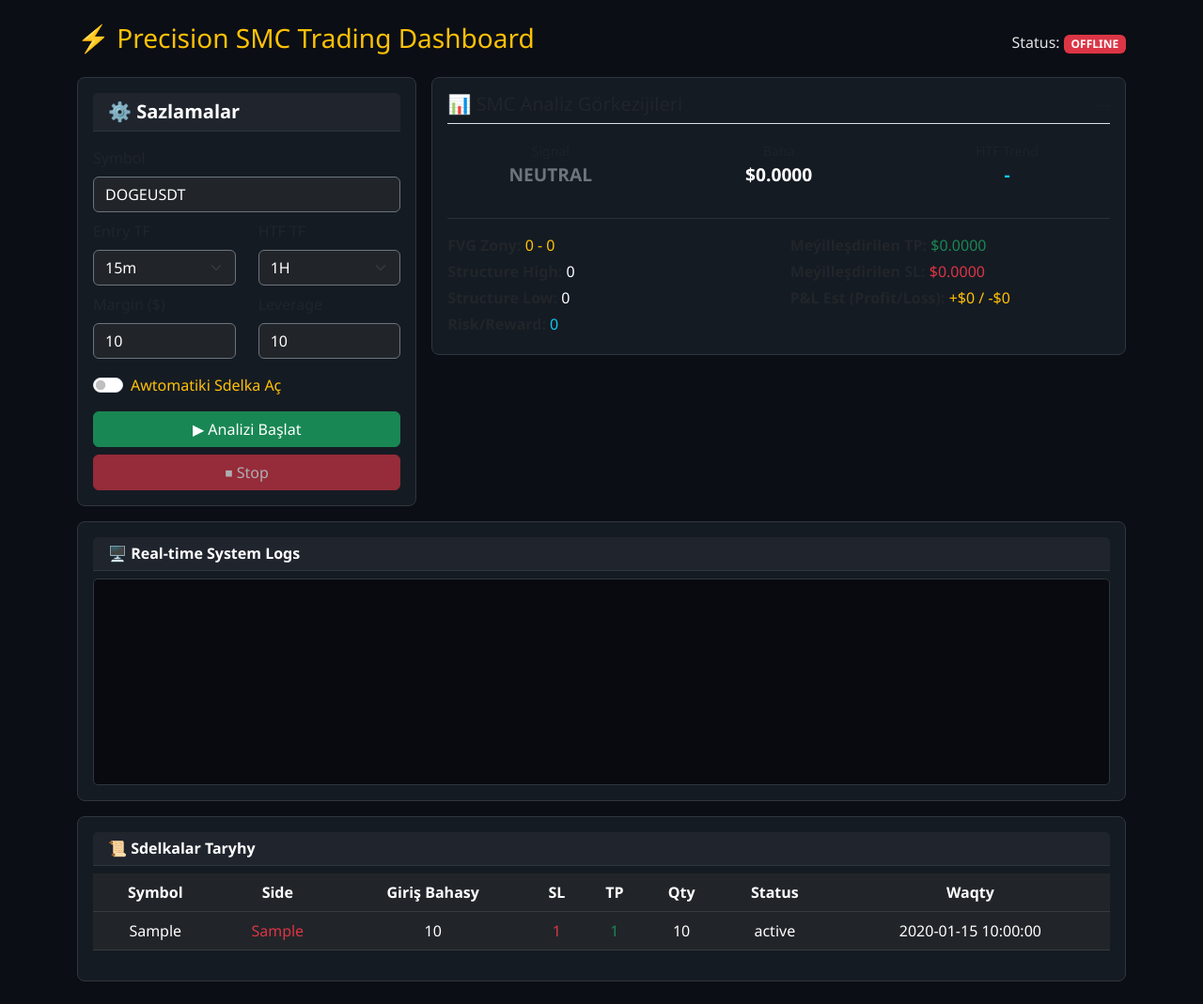
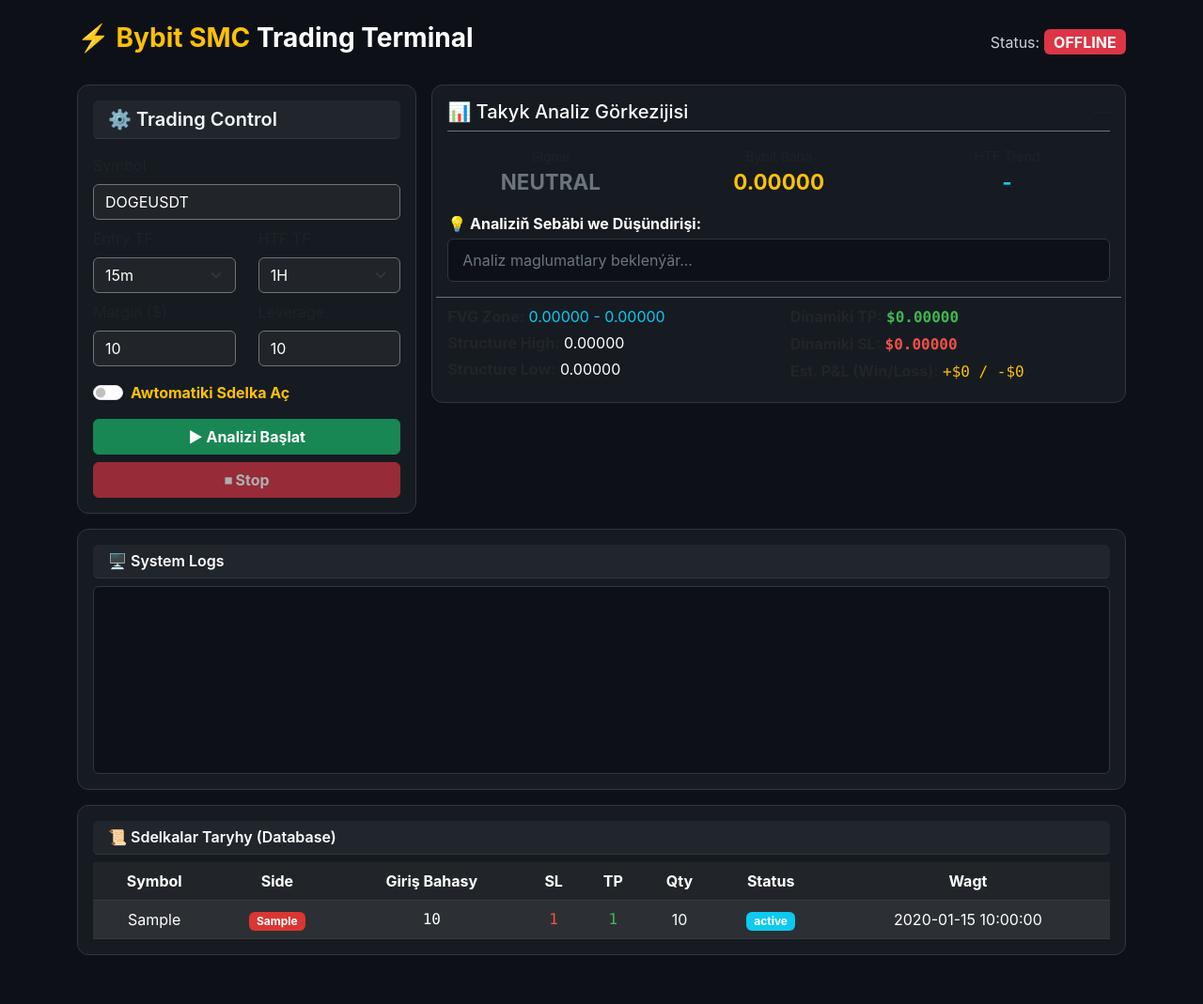
Before and after one commit to rahym2111/Raho_trader, a Flask app: page / in a window 1280 px wide. Shown: the whole page at 94% size. After the commit the page ends 1017 px from the top, so only its background shows below. Run offline with Flask 3, Linux system fonts and the light colour scheme; tables that the repository leaves empty hold one stand-in row (values such as "Sample post"); data that the repository does not hold is empty.

Commit message:
Taze port gosuldy ikisinede hem bar bet

```diff
--- a/app.py
+++ b/app.py
@@ -107,13 +107,13 @@
         info = res["result"]["list"][0]
         qty_step = float(info["lotSizeFilter"]["qtyStep"])
         min_qty = float(info["lotSizeFilter"]["minOrderQty"])
-        price_tick = float(info["priceFilter"]["tickSize"])
+        price_tick = str(info["priceFilter"]["tickSize"])
 
         qty_precision = len(str(qty_step).split(".")[1].rstrip("0")) if "." in str(qty_step) else 0
-        price_precision = len(str(price_tick).split(".")[1].rstrip("0")) if "." in str(price_tick) else 2
+        price_precision = len(price_tick.split(".")[1]) if "." in price_tick else 4
 
         return qty_step, min_qty, qty_precision, price_precision
-    return 1.0, 10.0, 0, 4
+    return 1.0, 10.0, 0, 5
 
 def fetch_klines(symbol, interval, limit=100):
     tf_map = {"5m": "5", "15m": "15", "30m": "30", "1H": "60", "4H": "240", "1D": "D"}
@@ -135,81 +135,102 @@
         return df
     return None
 
-def advanced_smc_analysis(df_entry, df_htf, margin, leverage, price_prec):
+def precision_smc_analysis(df_entry, df_htf, margin, leverage, price_prec):
     curr_price = df_entry['close'].iloc[-1]
 
-    # 1. HTF Trend - EMA 50/200 Cross & Structure
+    # 1. HTF EMA Trends
     df_htf['ema50'] = df_htf['close'].ewm(span=50, adjust=False).mean()
     df_htf['ema200'] = df_htf['close'].ewm(span=200, adjust=False).mean()
 
-    htf_ema50 = df_htf['ema50'].iloc[-1]
-    htf_ema200 = df_htf['ema200'].iloc[-1]
+    ema50 = df_htf['ema50'].iloc[-1]
+    ema200 = df_htf['ema200'].iloc[-1]
 
-    if curr_price > htf_ema200 and htf_ema50 > htf_ema200:
+    if curr_price > ema200 and ema50 > ema200:
         htf_trend = "BULLISH"
-    elif curr_price < htf_ema200 and htf_ema50 < htf_ema200:
+    elif curr_price < ema200 and ema50 < ema200:
         htf_trend = "BEARISH"
     else:
-        htf_trend = "SIDEWAYS / NEUTRAL"
+        htf_trend = "SIDEWAYS"
 
-    # 2. Fair Value Gap (FVG) Barlagy
+    # 2. Fair Value Gap (FVG)
     fvg_type = "ÝOK"
-    fvg_zone = [0, 0]
+    fvg_zone = [0.0, 0.0]
 
-    for i in range(len(df_entry) - 2, max(2, len(df_entry) - 12), -1):
-        # Bullish FVG
+    for i in range(len(df_entry) - 2, max(2, len(df_entry) - 15), -1):
         if df_entry['low'].iloc[i] > df_entry['high'].iloc[i-2]:
             fvg_type = "BULLISH"
-            fvg_zone = [round(df_entry['high'].iloc[i-2], price_prec), round(df_entry['low'].iloc[i], price_prec)]
+            fvg_zone = [df_entry['high'].iloc[i-2], df_entry['low'].iloc[i]]
             break
-        # Bearish FVG
         elif df_entry['high'].iloc[i] < df_entry['low'].iloc[i-2]:
             fvg_type = "BEARISH"
-            fvg_zone = [round(df_entry['high'].iloc[i], price_prec), round(df_entry['low'].iloc[i-2], price_prec)]
+            fvg_zone = [df_entry['high'].iloc[i], df_entry['low'].iloc[i-2]]
             break
 
-    # 3. Market Structure High & Lows (SL/TP kesgitlemek üçin)
-    recent_low = df_entry['low'].iloc[-15:].min()
-    recent_high = df_entry['high'].iloc[-15:].max()
+    # 3. Structure Points
+    recent_low = df_entry['low'].iloc[-20:].min()
+    recent_high = df_entry['high'].iloc[-20:].max()
 
-    # 4. Signal & Precision SL/TP Logic
+    # 4. Reason Analysis & Signal Logic
     signal = "NEUTRAL"
+    reasons = []
+
+    if htf_trend == "BULLISH":
+        reasons.append("1. Ulwarak Timeframe (HTF) trend ýokary diýip görkezýär.")
+    elif htf_trend == "BEARISH":
+        reasons.append("1. Ulwarak Timeframe (HTF) trend aşak diýip görkezýär.")
+    else:
+        reasons.append("1. Bazar häzirki wagtda flat (sideways) ýagdaýda.")
+
+    if fvg_type == "BULLISH":
+        reasons.append("2. Giriş timeframe-de Bullish Fair Value Gap (FVG) tapyldy.")
+    elif fvg_type == "BEARISH":
+        reasons.append("2. Giriş timeframe-de Bearish Fair Value Gap (FVG) tapyldy.")
+    else:
+        reasons.append("2. Häzirki wagtda aýdyň FVG zony ýok.")
+
     sl_price = 0.0
     tp_price = 0.0
 
     if htf_trend == "BULLISH" and fvg_type == "BULLISH":
         signal = "BUY"
-        # SL structure low-dan salgylanyp az-kem aralyk goýulýar
-        sl_price = round(recent_low * 0.998, price_prec)
+        reasons.append("3. NETIJE: Trend we FVG bir wagtda BULLISH -> LONG girmek maslahat berilýär.")
+
+        # Dinamiki SL (Structure Low-dan 0.15% pesde)
+        sl_price = round(recent_low * 0.9985, price_prec)
         risk = curr_price - sl_price
-        # Minimum 1:2 Risk/Reward
-        tp_price = round(curr_price + (risk * 2.2), price_prec)
+        # Dinamiki TP (1 : 2.5 R:R gatnaşygy bar)
+        tp_price = round(curr_price + (risk * 2.5), price_prec)
 
     elif htf_trend == "BEARISH" and fvg_type == "BEARISH":
         signal = "SELL"
-        # SL structure high-dan salgylanyp goýulýar
-        sl_price = round(recent_high * 1.002, price_prec)
+        reasons.append("3. NETIJE: Trend we FVG bir wagtda BEARISH -> SHORT girmek maslahat berilýär.")
+
+        # Dinamiki SL (Structure High-dan 0.15% ýokarda)
+        sl_price = round(recent_high * 1.0015, price_prec)
         risk = sl_price - curr_price
-        tp_price = round(curr_price - (risk * 2.2), price_prec)
+        tp_price = round(curr_price - (risk * 2.5), price_prec)
 
-    # Risk-Reward Calculators
-    rr_ratio = "1:2.2" if signal != "NEUTRAL" else "0"
+    else:
+        reasons.append("3. NETIJE: Şartlar doly gabat gelmeýär, GARAŞMALY.")
+
+    # Format Strings
+    fmt = f"{{:.{price_prec}f}}"
     pos_size = (margin * leverage) / curr_price if curr_price > 0 else 0
-
     p_profit = abs(tp_price - curr_price) * pos_size if signal != "NEUTRAL" else 0
     p_loss = abs(curr_price - sl_price) * pos_size if signal != "NEUTRAL" else 0
 
     return {
         "signal": signal,
         "htf_trend": htf_trend,
-        "curr_price": round(curr_price, price_prec),
+        "curr_price": fmt.format(curr_price),
         "fvg_type": fvg_type,
-        "fvg_zone": fvg_zone,
-        "recent_high": round(recent_high, price_prec),
-        "recent_low": round(recent_low, price_prec),
-        "sl": sl_price,
-        "tp": tp_price,
-        "rr_ratio": rr_ratio,
+        "fvg_zone": [fmt.format(fvg_zone[0]), fmt.format(fvg_zone[1])],
+        "recent_high": fmt.format(recent_high),
+        "recent_low": fmt.format(recent_low),
+        "sl": fmt.format(sl_price),
+        "tp": fmt.format(tp_price),
+        "reasons": reasons,
+        "rr_ratio": "1 : 2.5",
         "est_profit": f"+${round(p_profit, 2)}",
         "est_loss": f"-${round(p_loss, 2)}",
         "timestamp": time.strftime("%H:%M:%S")
@@ -224,7 +245,7 @@
     })
 
     qty_step, min_qty, qty_prec, price_prec = get_symbol_info(symbol)
-    raw_qty = (margin * leverage) / price
+    raw_qty = (margin * leverage) / float(price)
 
     qty = round(raw_qty - (raw_qty % qty_step), qty_prec) if qty_prec > 0 else int(raw_qty)
     if qty < min_qty:
@@ -271,10 +292,10 @@
                 df_htf = fetch_klines(symbol, htf_tf)
 
                 if df_entry is not None and df_htf is not None:
-                    res = advanced_smc_analysis(df_entry, df_htf, bot_state["margin"], bot_state["leverage"], price_prec)
+                    res = precision_smc_analysis(df_entry, df_htf, bot_state["margin"], bot_state["leverage"], price_prec)
                     bot_state["last_analysis"] = res
 
-                    log_event(f"[{symbol}] Baha: {res['curr_price']} | Trend: {res['htf_trend']} | Signal: {res['signal']}")
+                    log_event(f"[{symbol}] Baha: {res['curr_price']} | Signal: {res['signal']}")
 
                     if bot_state["auto_trade"] and res["signal"] in ["BUY", "SELL"]:
                         if last_trade_signal != res["signal"]:
@@ -283,7 +304,7 @@
                                 symbol, side, bot_state["margin"], bot_state["leverage"],
                                 res["curr_price"], res["sl"], res["tp"]
                             )
-                            log_event(f"EXECUTION: {msg}")
+                            log_event(f"AUTO-ORDER: {msg}")
                             if success:
                                 last_trade_signal = res["signal"]
             except Exception as e:
--- a/templates/index.html
+++ b/templates/index.html
@@ -3,41 +3,46 @@
 <head>
     <meta charset="UTF-8">
     <meta name="viewport" content="width=device-width, initial-scale=1.0">
-    <title>Takyk SMC Real-Time Bot</title>
+    <title>SMC Precision Professional Terminal</title>
     <link href="https://cdn.jsdelivr.net/npm/bootstrap@5.3.0/dist/css/bootstrap.min.css" rel="stylesheet">
     <style>
-        body { background-color: #0b0e14; color: #e1e4e8; font-family: 'Segoe UI', sans-serif; }
-        .card { background-color: #151b23; border: 1px solid #30363d; border-radius: 8px; }
-        .card-header { background-color: #1f242d; border-bottom: 1px solid #30363d; font-weight: bold; }
-        .val-box { font-size: 1.2rem; font-weight: bold; }
-        #log-container { background-color: #080a0f; height: 220px; overflow-y: auto; font-family: monospace; font-size: 0.82rem; padding: 10px; border-radius: 5px; color: #7ee787; border: 1px solid #30363d; }
+        body { background-color: #0d1117; color: #c9d1d9; font-family: 'Inter', sans-serif; }
+        .card { background-color: #161b22; border: 1px solid #30363d; border-radius: 12px; }
+        .card-header { background-color: #21262d; border-bottom: 1px solid #30363d; font-weight: 600; color: #f0f6fc; }
+        .val-large { font-size: 1.4rem; font-weight: bold; }
+        .text-buy { color: #3fb950 !important; }
+        .text-sell { color: #f85149 !important; }
+        .bg-buy { background-color: #238636 !important; color: white; }
+        .bg-sell { background-color: #da3633 !important; color: white; }
+        #log-box { background-color: #0d1117; height: 200px; overflow-y: auto; font-family: 'Courier New', monospace; font-size: 0.85rem; padding: 10px; border-radius: 6px; color: #58a6ff; border: 1px solid #30363d; }
+        .reason-list { background-color: #0d1117; padding: 10px 15px; border-radius: 6px; border: 1px solid #30363d; }
     </style>
 </head>
 <body class="py-4">
     <div class="container">
-        <div class="d-flex justify-content-between align-items-center mb-3">
-            <h3 class="text-warning">⚡ Precision SMC Trading Dashboard</h3>
-            <div>Status: <span id="bot-status" class="badge bg-danger">OFFLINE</span></div>
+        <div class="d-flex justify-content-between align-items-center mb-4">
+            <h3 class="fw-bold text-white"><span class="text-warning">⚡ Bybit SMC</span> Trading Terminal</h3>
+            <div>Status: <span id="bot-status" class="badge bg-danger fs-6">OFFLINE</span></div>
         </div>
 
         <div class="row g-3">
             <div class="col-md-4">
                 <div class="card p-3">
-                    <h5 class="card-header text-white mb-3">⚙️ Sazlamalar</h5>
+                    <h5 class="card-header rounded mb-3">⚙️ Trading Control</h5>
                     <div class="mb-2">
-                        <label class="form-label">Symbol</label>
+                        <label class="form-label text-muted">Symbol</label>
                         <input type="text" id="symbol" class="form-control bg-dark text-white border-secondary" value="DOGEUSDT">
                     </div>
                     <div class="row mb-2">
                         <div class="col">
-                            <label class="form-label">Entry TF</label>
+                            <label class="form-label text-muted">Entry TF</label>
                             <select id="entry_tf" class="form-select bg-dark text-white border-secondary">
                                 <option value="5m">5m</option>
                                 <option value="15m" selected>15m</option>
                             </select>
                         </div>
                         <div class="col">
-                            <label class="form-label">HTF TF</label>
+                            <label class="form-label text-muted">HTF TF</label>
                             <select id="htf_tf" class="form-select bg-dark text-white border-secondary">
                                 <option value="1H" selected>1H</option>
                                 <option value="4H">4H</option>
@@ -46,55 +51,62 @@
                     </div>
                     <div class="row mb-3">
                         <div class="col">
-                            <label class="form-label">Margin ($)</label>
+                            <label class="form-label text-muted">Margin ($)</label>
                             <input type="number" id="margin" class="form-control bg-dark text-white border-secondary" value="10">
                         </div>
                         <div class="col">
-                            <label class="form-label">Leverage</label>
+                            <label class="form-label text-muted">Leverage</label>
                             <input type="number" id="leverage" class="form-control bg-dark text-white border-secondary" value="10">
                         </div>
                     </div>
                     <div class="form-check form-switch mb-3">
                         <input class="form-check-input" type="checkbox" id="auto_trade">
-                        <label class="form-check-label text-warning font-bold" for="auto_trade">Awtomatiki Sdelka Aç</label>
+                        <label class="form-check-label text-warning fw-bold" for="auto_trade">Awtomatiki Sdelka Aç</label>
                     </div>
-                    <button onclick="startBot()" id="btn-start" class="btn btn-success w-100 mb-2">▶ Analizi Başlat</button>
-                    <button onclick="stopBot()" id="btn-stop" class="btn btn-danger w-100" disabled>⏹ Stop</button>
+                    <button onclick="startBot()" id="btn-start" class="btn btn-success fw-bold w-100 mb-2">▶ Analizi Başlat</button>
+                    <button onclick="stopBot()" id="btn-stop" class="btn btn-danger fw-bold w-100" disabled>⏹ Stop</button>
                 </div>
             </div>
 
             <div class="col-md-8">
                 <div class="card p-3">
-                    <div class="d-flex justify-content-between align-items-center mb-3 border-bottom pb-2">
-                        <h5 class="m-0">📊 SMC Analiz Görkezijileri</h5>
+                    <div class="d-flex justify-content-between align-items-center mb-3 border-bottom border-secondary pb-2">
+                        <h5 class="m-0 text-white">📊 Takyk Analiz Görkezijisi</h5>
                         <small id="update-time" class="text-muted">---</small>
                     </div>
+
                     <div class="row text-center mb-3">
-                        <div class="col">
-                            <small class="text-muted">Signal</small>
-                            <div id="sig-val" class="val-box text-secondary">NEUTRAL</div>
+                        <div class="col-4">
+                            <small class="text-muted d-block">Signal</small>
+                            <div id="sig-val" class="val-large text-secondary">NEUTRAL</div>
                         </div>
-                        <div class="col">
-                            <small class="text-muted">Baha</small>
-                            <div id="price-val" class="val-box text-white">$0.0000</div>
+                        <div class="col-4">
+                            <small class="text-muted d-block">Bybit Baha</small>
+                            <div id="price-val" class="val-large text-warning">0.00000</div>
                         </div>
-                        <div class="col">
-                            <small class="text-muted">HTF Trend</small>
-                            <div id="trend-val" class="val-box text-info">-</div>
+                        <div class="col-4">
+                            <small class="text-muted d-block">HTF Trend</small>
+                            <div id="trend-val" class="val-large text-info">-</div>
                         </div>
                     </div>
-                    <hr class="border-secondary">
-                    <div class="row">
+
+                    <div class="mb-3">
+                        <label class="fw-bold text-white mb-1">💡 Analiziň Sebäbi we Düşündirişi:</label>
+                        <div id="reasons-box" class="reason-list text-secondary">
+                            Analiz maglumatlary beklenýär...
+                        </div>
+                    </div>
+
+                    <div class="row border-top border-secondary pt-2">
                         <div class="col-6">
-                            <p class="mb-1"><b>FVG Zony:</b> <span id="fvg-zone" class="text-warning">0 - 0</span></p>
-                            <p class="mb-1"><b>Structure High:</b> <span id="high-val" class="text-white">0</span></p>
-                            <p class="mb-1"><b>Structure Low:</b> <span id="low-val" class="text-white">0</span></p>
-                            <p class="mb-1"><b>Risk/Reward:</b> <span id="rr-val" class="text-info">0</span></p>
+                            <p class="mb-1"><b>FVG Zone:</b> <span id="fvg-zone" class="text-info">0.00000 - 0.00000</span></p>
+                            <p class="mb-1"><b>Structure High:</b> <span id="high-val" class="text-white">0.00000</span></p>
+                            <p class="mb-1"><b>Structure Low:</b> <span id="low-val" class="text-white">0.00000</span></p>
                         </div>
                         <div class="col-6">
-                            <p class="mb-1"><b>Meýilleşdirilen TP:</b> <span id="tp-val" class="text-success">$0.0000</span></p>
-                            <p class="mb-1"><b>Meýilleşdirilen SL:</b> <span id="sl-val" class="text-danger">$0.0000</span></p>
-                            <p class="mb-1"><b>P&L Est (Profit/Loss):</b> <span id="pl-val" class="text-warning">+$0 / -$0</span></p>
+                            <p class="mb-1"><b>Dinamiki TP:</b> <span id="tp-val" class="text-buy font-monospace fw-bold">$0.00000</span></p>
+                            <p class="mb-1"><b>Dinamiki SL:</b> <span id="sl-val" class="text-sell font-monospace fw-bold">$0.00000</span></p>
+                            <p class="mb-1"><b>Est. P&L (Win/Loss):</b> <span id="pl-val" class="text-warning font-monospace">+$0 / -$0</span></p>
                         </div>
                     </div>
                 </div>
@@ -102,15 +114,15 @@
 
             <div class="col-12">
                 <div class="card p-3">
-                    <h6 class="card-header text-white mb-2">🖥️ Real-time System Logs</h6>
-                    <div id="log-container"></div>
+                    <h6 class="card-header rounded text-white mb-2">🖥️ System Logs</h6>
+                    <div id="log-box"></div>
                 </div>
             </div>
 
             <div class="col-12">
                 <div class="card p-3">
-                    <h6 class="card-header text-white mb-2">📜 Sdelkalar Taryhy</h6>
-                    <table class="table table-dark text-center text-sm">
+                    <h6 class="card-header rounded text-white mb-2">📜 Sdelkalar Taryhy (Database)</h6>
+                    <table class="table table-dark table-striped text-center align-middle mb-0">
                         <thead>
                             <tr>
                                 <th>Symbol</th>
@@ -120,7 +132,7 @@
                                 <th>TP</th>
                                 <th>Qty</th>
                                 <th>Status</th>
-                                <th>Waqty</th>
+                                <th>Wagt</th>
                             </tr>
                         </thead>
                         <tbody id="history-box"></tbody>
@@ -137,12 +149,12 @@
 
             const badge = document.getElementById('bot-status');
             if(data.is_running) {
-                badge.className = "badge bg-success";
+                badge.className = "badge bg-success fs-6";
                 badge.innerText = "ONLINE";
                 document.getElementById('btn-start').disabled = true;
                 document.getElementById('btn-stop').disabled = false;
             } else {
-                badge.className = "badge bg-danger";
+                badge.className = "badge bg-danger fs-6";
                 badge.innerText = "OFFLINE";
                 document.getElementById('btn-start').disabled = false;
                 document.getElementById('btn-stop').disabled = true;
@@ -150,26 +162,30 @@
 
             if(data.analysis) {
                 const a = data.analysis;
-                document.getElementById('price-val').innerText = '$' + a.curr_price;
+                document.getElementById('price-val').innerText = a.curr_price;
                 document.getElementById('trend-val').innerText = a.htf_trend;
 
                 let sig = `<span class="text-secondary">${a.signal}</span>`;
-                if(a.signal === "BUY") sig = `<span class="text-success">BUY 🚀</span>`;
-                if(a.signal === "SELL") sig = `<span class="text-danger">SELL 🔻</span>`;
+                if(a.signal === "BUY") sig = `<span class="badge bg-buy fs-5">BUY 🚀</span>`;
+                if(a.signal === "SELL") sig = `<span class="badge bg-sell fs-5">SELL 🔻</span>`;
                 document.getElementById('sig-val').innerHTML = sig;
+
+                // Sebäpleri çykarmak
+                if(a.reasons) {
+                    document.getElementById('reasons-box').innerHTML = a.reasons.map(r => `<div class="mb-1">${r}</div>`).join('');
+                }
 
                 document.getElementById('fvg-zone').innerText = a.fvg_zone.join(' - ');
                 document.getElementById('high-val').innerText = a.recent_high;
                 document.getElementById('low-val').innerText = a.recent_low;
                 document.getElementById('tp-val').innerText = '$' + a.tp;
                 document.getElementById('sl-val').innerText = '$' + a.sl;
-                document.getElementById('rr-val').innerText = a.rr_ratio;
                 document.getElementById('pl-val').innerText = `${a.est_profit} / ${a.est_loss}`;
                 document.getElementById('update-time').innerText = 'Täzelendi: ' + a.timestamp;
             }
 
             if(data.logs) {
-                const logBox = document.getElementById('log-container');
+                const logBox = document.getElementById('log-box');
                 logBox.innerHTML = data.logs.join('<br>');
                 logBox.scrollTop = logBox.scrollHeight;
             }
@@ -181,18 +197,20 @@
             const res = await fetch('/api/history');
             const data = await res.json();
             const box = document.getElementById('history-box');
+            if(data.trades && data.trades.length > 0) {
                 box.innerHTML = data.trades.map(t => `
                     <tr>
                         <td>${t.symbol}</td>
-                    <td class="${t.side === 'Buy' ? 'text-success':'text-danger'}">${t.side}</td>
-                    <td>${t.entry_price}</td>
-                    <td class="text-danger">${t.sl}</td>
-                    <td class="text-success">${t.tp}</td>
+                        <td><span class="badge ${t.side === 'Buy' ? 'bg-buy':'bg-sell'}">${t.side}</span></td>
+                        <td class="font-monospace">${t.entry_price}</td>
+                        <td class="text-sell font-monospace">${t.sl}</td>
+                        <td class="text-buy font-monospace">${t.tp}</td>
                         <td>${t.qty}</td>
-                    <td>${t.status}</td>
+                        <td><span class="badge bg-info">${t.status}</span></td>
                         <td>${t.timestamp}</td>
                     </tr>
                 `).join('');
+            }
         }
 
         async function startBot() {
```
Lines whose indentation alone changed are shown as unchanged.
